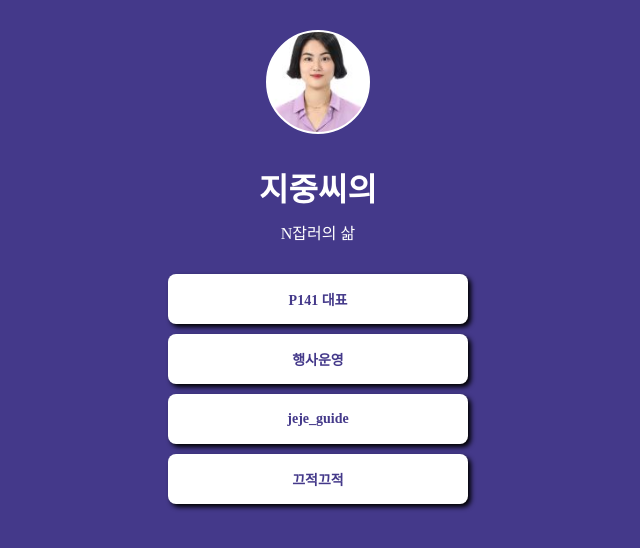
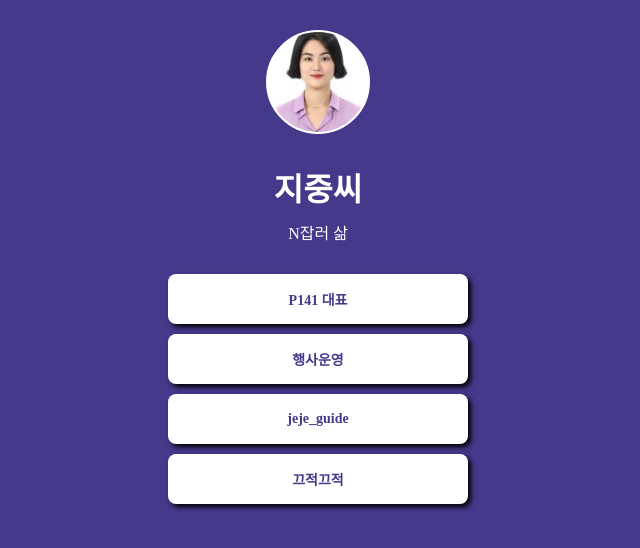
Before and after one commit to Kimjijung/mypage, a plain HTML site: page index.html in a window 1280 px wide. Shown: the whole page, without its empty margins (322-962 px from the left). Drawn offline with Linux system fonts and the light colour scheme.

Commit message:
Update index.html

```diff
--- a/index.html
+++ b/index.html
@@ -75,8 +75,8 @@
 <body>
     <div class="wrap">
     <div class="profile"></div>
-    <h1 class="main">지중씨의</h1>
-    <P class="sub">N잡러의 삶</P>
+    <h1 class="main">지중씨</h1>
+    <P class="sub">N잡러 삶</P>
     <a target="_blank" href="https://map.naver.com/v5/entry/place/1507461946?c=14155163.2870894,4422166.6529287,15,0,0,0,dh">P141 대표</a>
     <a target="_blank" href="https://www.instagram.com/P141_cheonan/">행사운영</a>
     <a target="_blank" href="https://www.instagram.com/jeje_guide/">jeje_guide</a>
```
